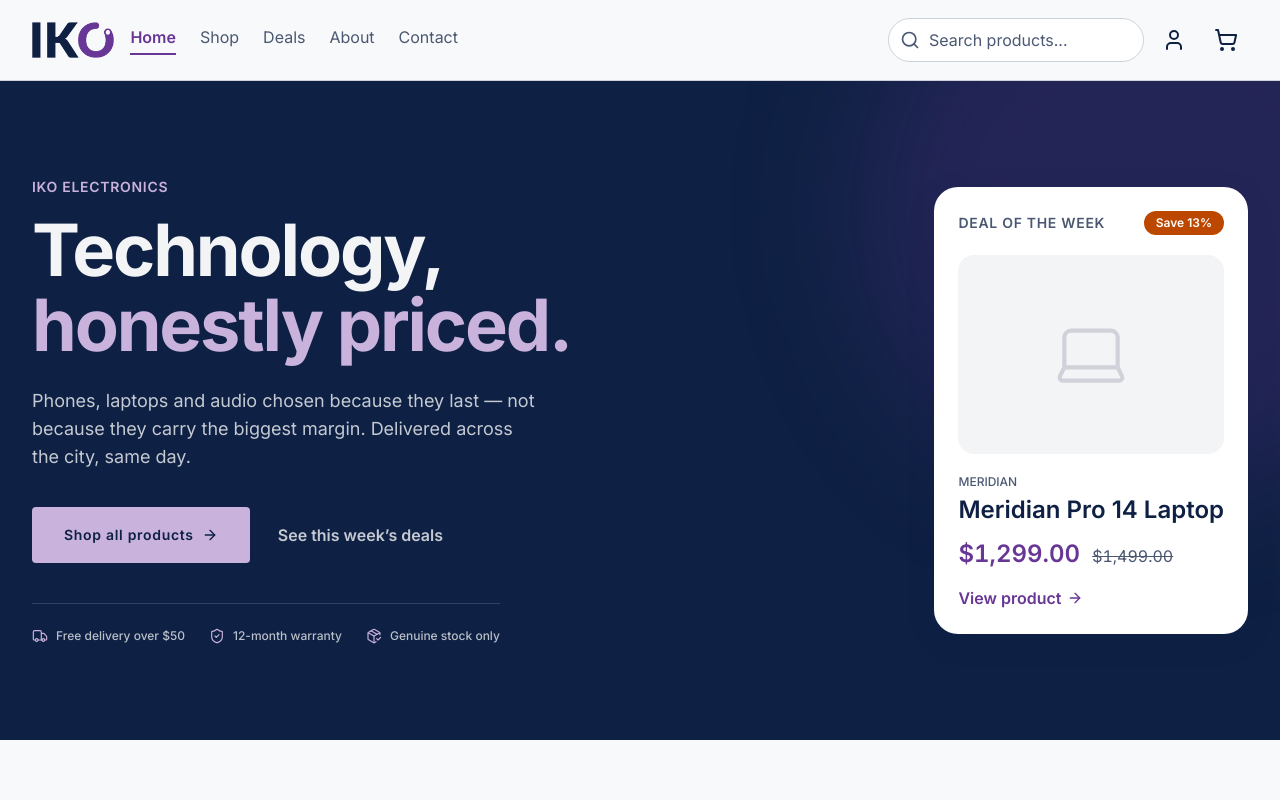
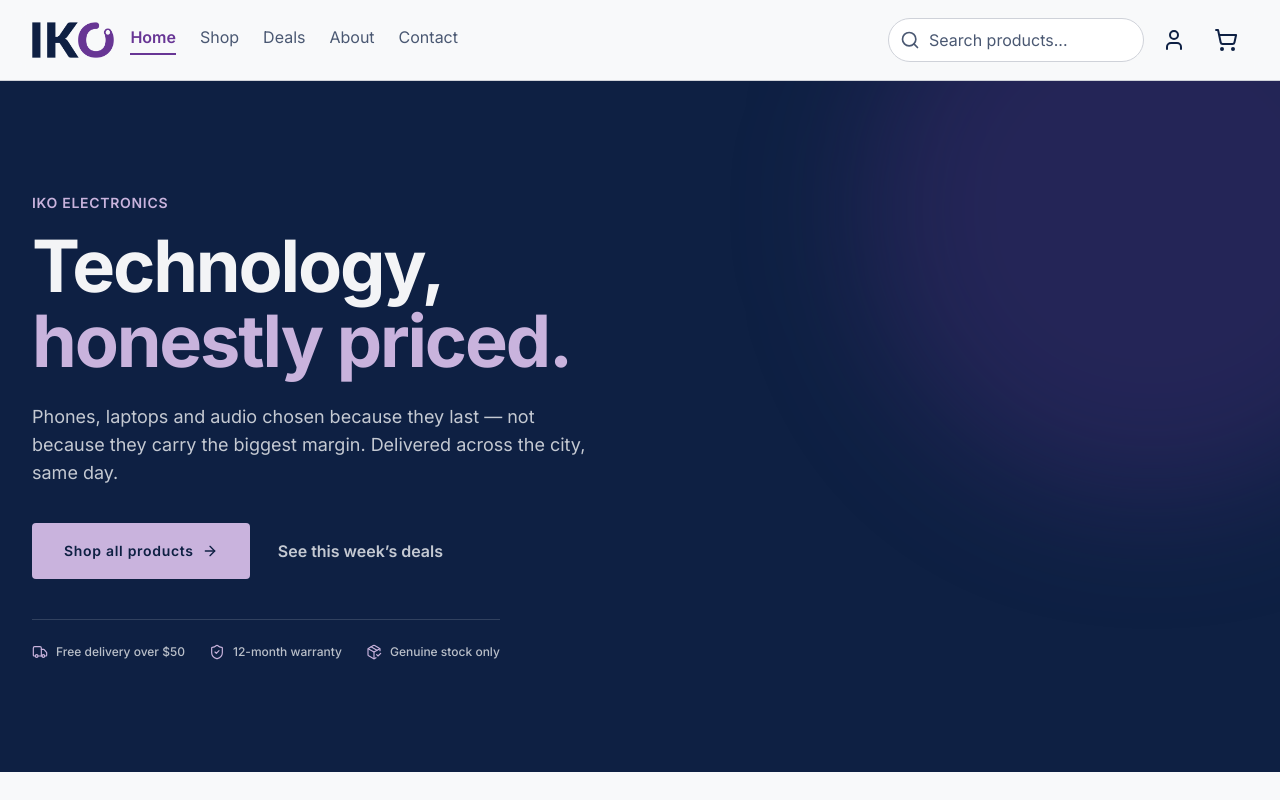
Before and after one commit to Abuudixo/iko-electronics, a React (Vite) app in the folder frontend/: page / in a window 1280 px wide. Shown: the top 800 px of the page. Built offline with nearby package versions, Linux system fonts and the light colour scheme.

Commit message:
first commit

```diff
--- a/frontend/src/components/home/Hero.tsx
+++ b/frontend/src/components/home/Hero.tsx
@@ -1,20 +1,5 @@
 import { Link } from "react-router-dom";
 import { ArrowRight, PackageCheck, ShieldCheck, Truck } from "lucide-react";
-import { PRODUCTS } from "@/data/products";
-import { discountPercent, isOnSale } from "@/types/catalog";
-import { formatPrice } from "@/lib/utils";
-import ProductImage from "@/components/ui/ProductImage";
-
-/**
- * The hero features the biggest **absolute** saving, not the biggest
- * percentage. A cable at 32% off is only $6 saved — technically the steepest
- * discount, but a weak thing to lead the shop with. Money off is what actually
- * reads as a deal.
- */
-const saving = (p: { price: number; compareAtPrice: number | null }) =>
-  (p.compareAtPrice ?? p.price) - p.price;
-
-const featured = [...PRODUCTS].filter(isOnSale).sort((a, b) => saving(b) - saving(a))[0];
 
 const TRUST = [
   { Icon: Truck, label: "Free delivery over $50" },
@@ -25,21 +10,17 @@ const TRUST = [
 /**
  * Hero.
  *
- * Follows the structure current CRO guidance converges on — headline,
- * subheadline, visual, ONE primary action, then trust signals — rather than the
- * mockup's two co-equal buttons.
+ * Structure follows current CRO guidance — headline, subheadline, ONE primary
+ * action, then trust signals — rather than the mockup's two co-equal buttons.
  *
- * Set on navy because we have no product photography. Prevailing 2026 advice
- * leans on lifestyle imagery and near-silent video; with neither available, the
- * weight has to come from type and colour instead of a stock photo that would
- * misrepresent what IKO actually sells.
+ * Set on navy and carried entirely by type: there is no product photography
+ * yet, and a stock photo of someone else's hardware would misrepresent what IKO
+ * sells.
  *
- * Contrast note: brand purple #683695 on navy #0E2043 is only 1.95:1, so it is
+ * Contrast note: brand purple #683695 on navy #0E2043 is only 1.95:1 and is
  * unusable here. Everything accented uses inverse-primary #C9B3DD (8.4:1).
  */
 export default function Hero() {
-  const off = featured ? discountPercent(featured) : null;
-
   return (
     <section className="relative overflow-hidden bg-inverse-surface text-inverse-on-surface">
       {/* Ambient wash. Decorative only, and kept faint so type stays crisp. */}
@@ -48,8 +29,8 @@ export default function Hero() {
         className="pointer-events-none absolute -right-40 -top-40 size-[36rem] rounded-full bg-primary/25 blur-3xl"
       />
 
-      <div className="relative mx-auto grid max-w-(--container-page) items-center gap-12 px-4 py-16 md:px-8 md:py-24 lg:grid-cols-[1.05fr_1fr] lg:gap-16">
-        <div className="flex flex-col items-start">
+      <div className="relative mx-auto max-w-(--container-page) px-4 py-20 md:px-8 md:py-28">
+        <div className="flex max-w-3xl flex-col items-start">
           <p className="animate-rise text-label-md uppercase text-inverse-primary">
             IKO Electronics
           </p>
@@ -65,7 +46,7 @@ export default function Hero() {
           </h1>
 
           <p
-            className="animate-rise mt-6 max-w-lg text-body-lg text-inverse-on-surface/80"
+            className="animate-rise mt-6 max-w-xl text-body-lg text-inverse-on-surface/80"
             style={{ animationDelay: "120ms" }}
           >
             Phones, laptops and audio chosen because they last &mdash; not because they carry the
@@ -105,53 +86,6 @@ export default function Hero() {
             ))}
           </ul>
         </div>
-
-        {/* One product, concretely shoppable — not a decorative collage. */}
-        {featured && (
-          <div className="animate-rise lg:justify-self-end" style={{ animationDelay: "300ms" }}>
-            <Link
-              to={`/product/${featured.slug}`}
-              className="group block w-full max-w-md rounded-xl bg-surface-lowest p-6 text-on-surface shadow-card-hover transition-transform hover:-translate-y-1"
-            >
-              <div className="flex items-center justify-between gap-3">
-                <span className="text-label-md uppercase text-on-surface-variant">
-                  Deal of the week
-                </span>
-                {off !== null && (
-                  <span className="rounded-full bg-sale px-3 py-1 text-label-sm font-semibold text-on-sale">
-                    Save {off}%
-                  </span>
-                )}
-              </div>
-
-              <div className="mt-5 aspect-[4/3] rounded-lg bg-surface-low p-6">
-                <ProductImage product={featured} iconClassName="size-20" />
-              </div>
-
-              <p className="mt-5 text-label-sm uppercase text-on-surface-variant">{featured.brand}</p>
-              <h2 className="mt-1 text-headline-md">{featured.name}</h2>
-
-              <div className="mt-3 flex flex-wrap items-baseline gap-x-3">
-                <span className="text-headline-md tabular-nums text-primary">
-                  {formatPrice(featured.price)}
-                </span>
-                {featured.compareAtPrice !== null && (
-                  <>
-                    <span className="sr-only">, was {formatPrice(featured.compareAtPrice)}</span>
-                    <s aria-hidden="true" className="text-body-md tabular-nums text-on-surface-variant">
-                      {formatPrice(featured.compareAtPrice)}
-                    </s>
-                  </>
-                )}
-              </div>
-
-              <span className="mt-4 inline-flex items-center gap-1.5 text-body-md font-semibold text-primary group-hover:underline">
-                View product
-                <ArrowRight aria-hidden="true" className="size-4" />
-              </span>
-            </Link>
-          </div>
-        )}
       </div>
     </section>
   );
```
